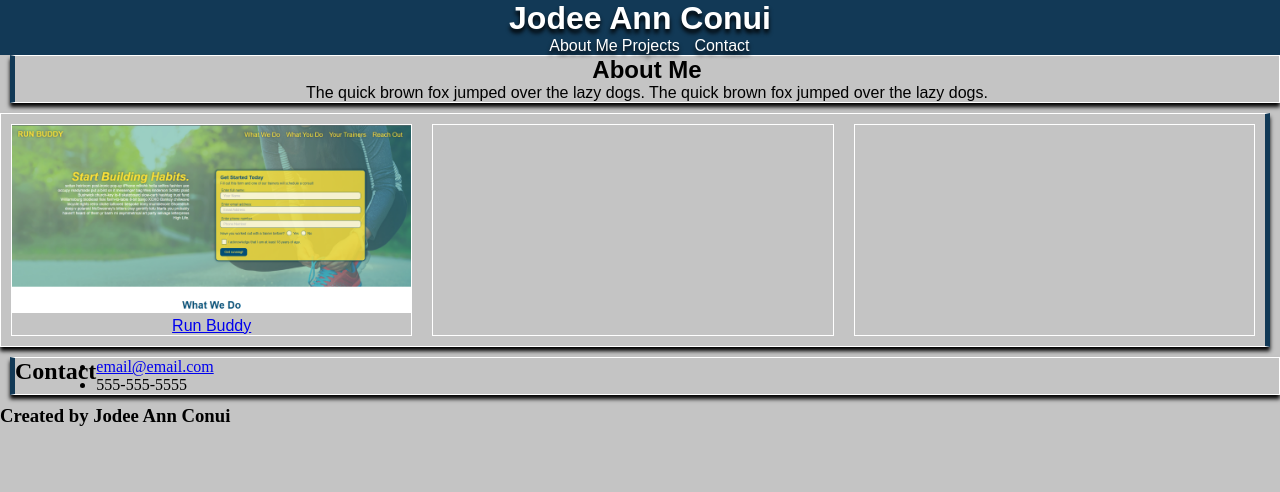
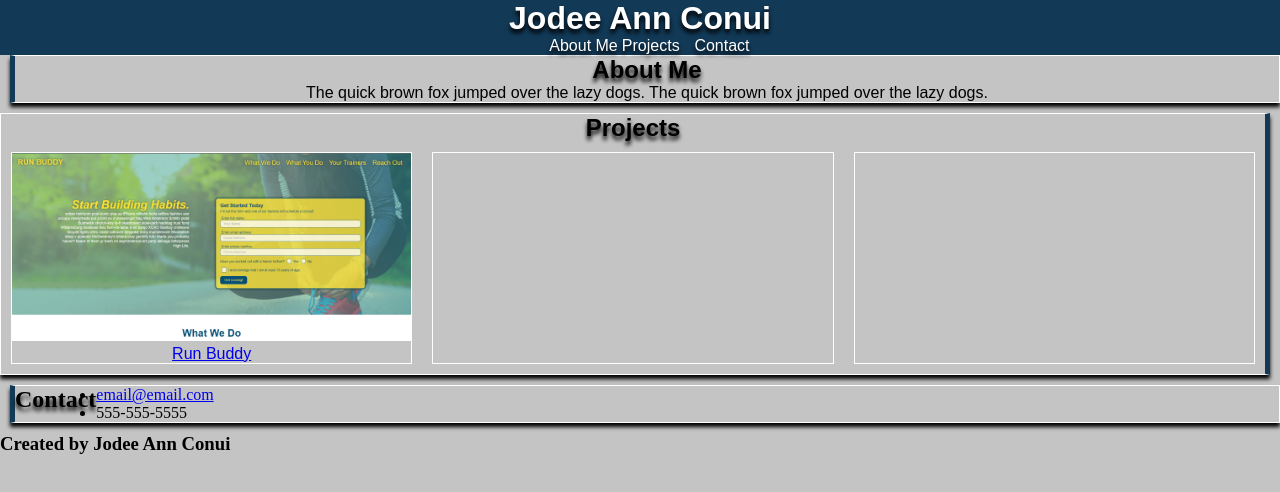
Before and after one commit to Azurene/first-portfolio, a plain HTML site: page index.html in a window 1280 px wide. Drawn offline with Linux system fonts and the light colour scheme; a web font is replaced by a local one.

Commit message:
added classes and more div elements

```diff
--- a/assets/css/style.css
+++ b/assets/css/style.css
@@ -66,6 +66,7 @@ section {
     border-right: var(--primary-color) 5px solid;
     margin-right: 10px;
 }
+
 /* Section Styling Start */
 
 /* About Me Start */
@@ -83,8 +84,12 @@ section {
     display: flex;
     justify-content: space-around;
     flex-wrap: wrap;
+    align-items: center;
 }
 
+.project-display {
+    display: flex;
+}
 .sample {
     flex: 1 0 30%;
     text-align: center;
--- a/index.html
+++ b/index.html
@@ -12,7 +12,7 @@
  <body>
 <!-- Navigation -->
      <header class="navigation">
-        <h1 class="shadow">Jodee Ann Conui</h1>
+        <h1 class="shadow section-header">Jodee Ann Conui</h1>
         <ul>
             <li class="shadow"><a href="#about-me">About Me</a></li>
             <li class="shadow"><a href="#projects">Projects</a></li>
@@ -22,12 +22,14 @@
 
 <!-- About Me Section -->
      <section id="about-me" class="about-me left-accent">
-         <h2>About Me</h2>
+         <h2 class="shadow section-header">About Me</h2>
          <p>The quick brown fox jumped over the lazy dogs. The quick brown fox jumped over the lazy dogs.</p>
      </section>
 
 <!-- Projects Section -->
      <section id="projects" class="projects right-accent">
+         <h2 class="shadow section-header">Projects</h2>
+         <div class="project-display">
             <article class="sample">
                 <img src="./assets/images/run-buddy.png" alt="run buddy web page" />
                 <a href="https://azurene.github.io/run-buddy/">Run Buddy</a>
@@ -40,11 +42,12 @@
             <article class="sample">
 
             </article>
+        </div>
      </section>
 
 <!-- Contact Section -->
      <section id="contact" class="contact left-accent">
-         <h2>Contact</h2>
+         <h2 class="shadow">Contact</h2>
          <ul>
              <li><a href="mailto:email@email.com">email@email.com</a></li>
              <li>555-555-5555</li>
```
Lines whose indentation alone changed are shown as unchanged.
